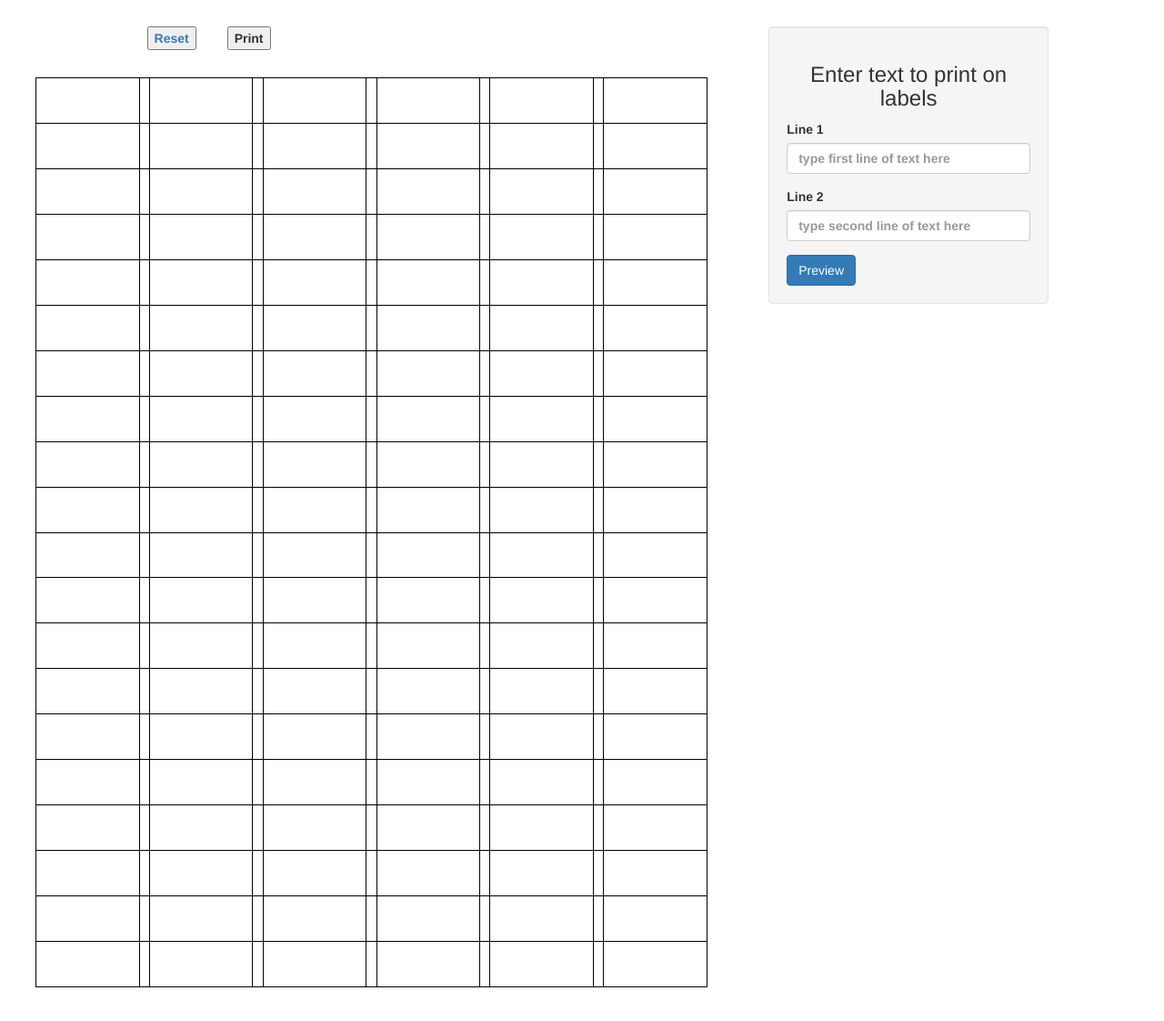
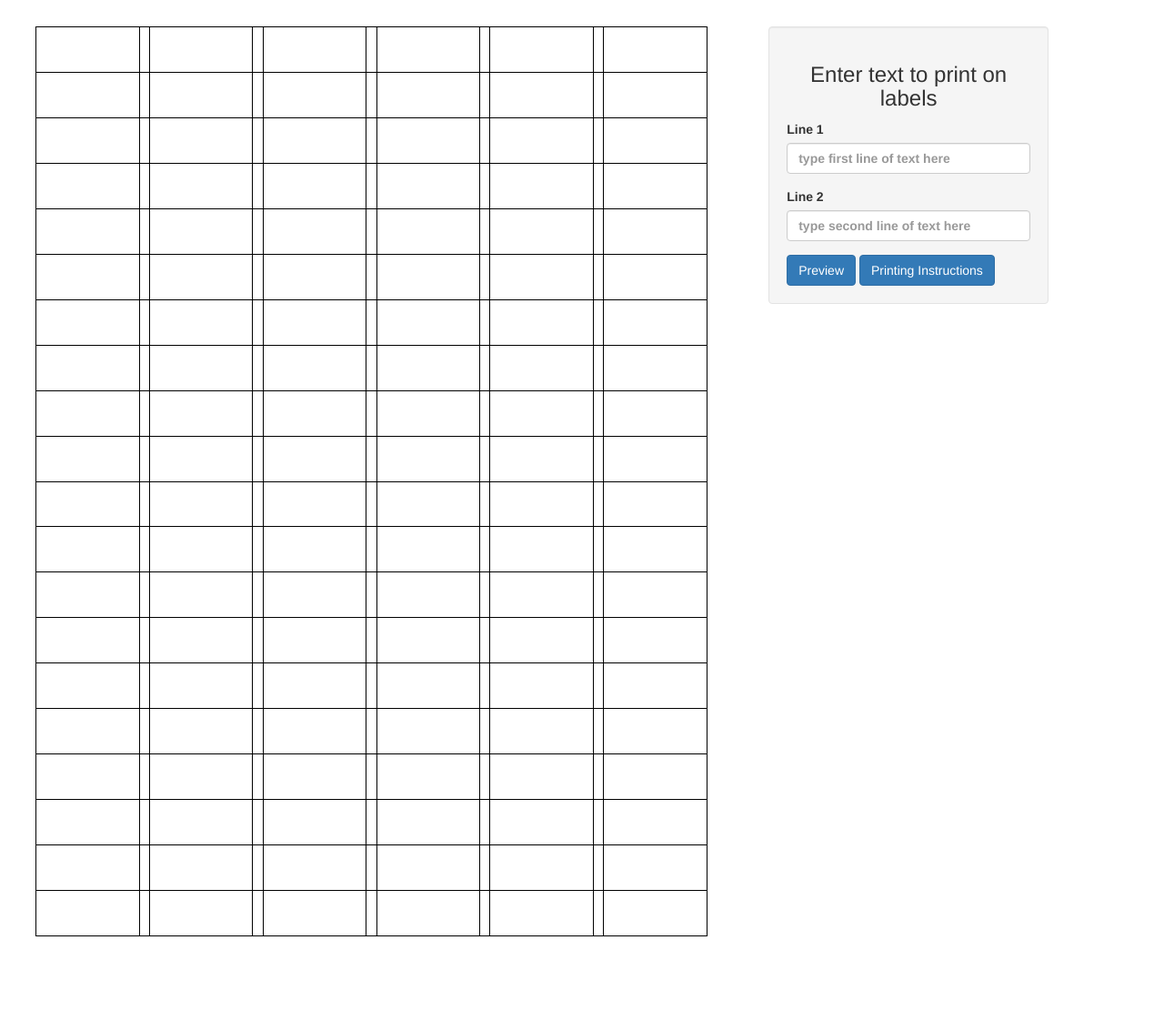
Before and after one commit to AvrahamYBock/labelTemplate, a PHP site: page / in a window 1280 px wide. Shown: the part 51-1173 px from the top of the page at 91% size. After the commit the page ends 1080 px from the top, so only its background shows below. Run offline with PHP 8.4, Linux system fonts and the light colour scheme.

Commit message:
added print instructions modal

```diff
--- a/supiritiv/bottom.php
+++ b/supiritiv/bottom.php
@@ -7,7 +7,7 @@
         <!--<script src="https://ajax.googleapis.com/ajax/libs/jquery/1.12.4/jquery.min.js"></script>
 
         <script src="https://maxcdn.bootstrapcdn.com/bootstrap/3.3.7/js/bootstrap.min.js" integrity="sha384-Tc5IQib027qvyjSMfHjOMaLkfuWVxZxUPnCJA7l2mCWNIpG9mGCD8wGNIcPD7Txa" crossorigin="anonymous"></script>-->
-
+    </div>
 </body>
 
 </html>
--- a/supiritiv/index.php
+++ b/supiritiv/index.php
@@ -51,6 +51,29 @@
         body{
 
                 margin: .38in .41in;
+
+        }
+        #modalWrapper{
+            display: none;
+            position: fixed;
+            height: 100%;
+            width: 100%;
+            top: 0;
+            left: 0;
+
+        }
+        #printingModal{
+            border: 1px solid black;
+            //position: fixed;
+            width: 60%;
+            height: 500px;
+            background-color: lightgray;
+            //top: 0;
+            //left: 0;
+            opacity: 1;
+            margin: 5% 0 0 20%;
+            overflow-y: scroll;
+            max-height: 80%;
 
         }
 
@@ -134,7 +157,7 @@
         }
 
         @media print{
-            #buttonDiv, #inputForm{
+            #buttonDiv, #inputForm, #printingModal{
 
                 display: none;
 
@@ -184,15 +207,6 @@
     <div class="row">
 
         <div class="col-md-4 col-xs-12 text-center">
-
-
-            <div id="buttonDiv">
-
-                <button><a href="labels.php">Reset</a></button>
-
-                <button onclick="window.print()">Print</button>
-
-            </div>
 
             <table>
 
@@ -296,15 +310,23 @@
 
                 </div-->
 
-                <button class="btn btn-primary" type="submit" class="btn btn-default">Preview</button>
+                <button class="btn btn-primary" type="submit">Preview</button>
+                <button class="btn btn-primary" id="printInstructionsButton">Printing Instructions</button>
 
             </form>
 
         </div>
     </div>
-
+    <div id="modalWrapper">
+        <div id="printingModal">
+            <?php include "printingInstructions.html" ?>
+            <div class="text-center">
+                <button class="btn btn-primary" id="gotIt">Got It</button>
+            </div>
+        </div>
+    </div>
     <div><!--opening div to replace .container opening div which was closed earlier-->
 
-
+<script src="javascript/index.js"></script>
 
 <?php include "bottom.php" ?>
--- /dev/null
+++ b/supiritiv/javascript/index.js
@@ -0,0 +1,14 @@
+(function () {
+    var modalWrapper = document.getElementById("modalWrapper");
+    var gotIt = document.getElementById("gotIt");
+    var printInstructionsButton = document.getElementById("printInstructionsButton");
+
+    gotIt.addEventListener("click", function () {
+        modalWrapper.style.display = "none";
+    })
+
+    printInstructionsButton.addEventListener("click", function () {
+        modalWrapper.style.display = "block";
+        event.preventDefault();
+    })
+}());
--- a/supiritiv/labels.php
+++ b/supiritiv/labels.php
@@ -113,5 +113,5 @@ include "top.php";
 </div> <!-- close div.row -->
 
 
-
+<script src="javascript/loadDoc.js"></script>
 <?php include "bottom.php"; ?>
--- a/supiritiv/printingInstructions.html
+++ b/supiritiv/printingInstructions.html
@@ -1,15 +1,3 @@
-<!DOCTYPE html>
-<html lang="en">
-
-<head>
-    <meta charset="UTF-8">
-    <meta name="viewport" content="width=device-width, initial-scale=1.0">
-    <meta http-equiv="X-UA-Compatible" content="ie=edge">
-    <title>Document</title>
-</head>
-
-<body>
-    <h1>Printing Instructions:</h1>
-</body>
-
-</html>
+<div>
+    <h1 class="text-center">Printing Instructions:</h1>
+</div>
--- a/supiritiv/top.php
+++ b/supiritiv/top.php
@@ -49,6 +49,7 @@
 </head>
 
 <body>
+    <div class="pageWrapper">
 
         <nav class="navbar navbar-default navbar-inverse navbar-fixed-top">
 
```
Also changed, not shown: supiritiv/javascript/loadDoc.js (added, +10 -0 lines). Lines whose indentation alone changed are shown as unchanged.
